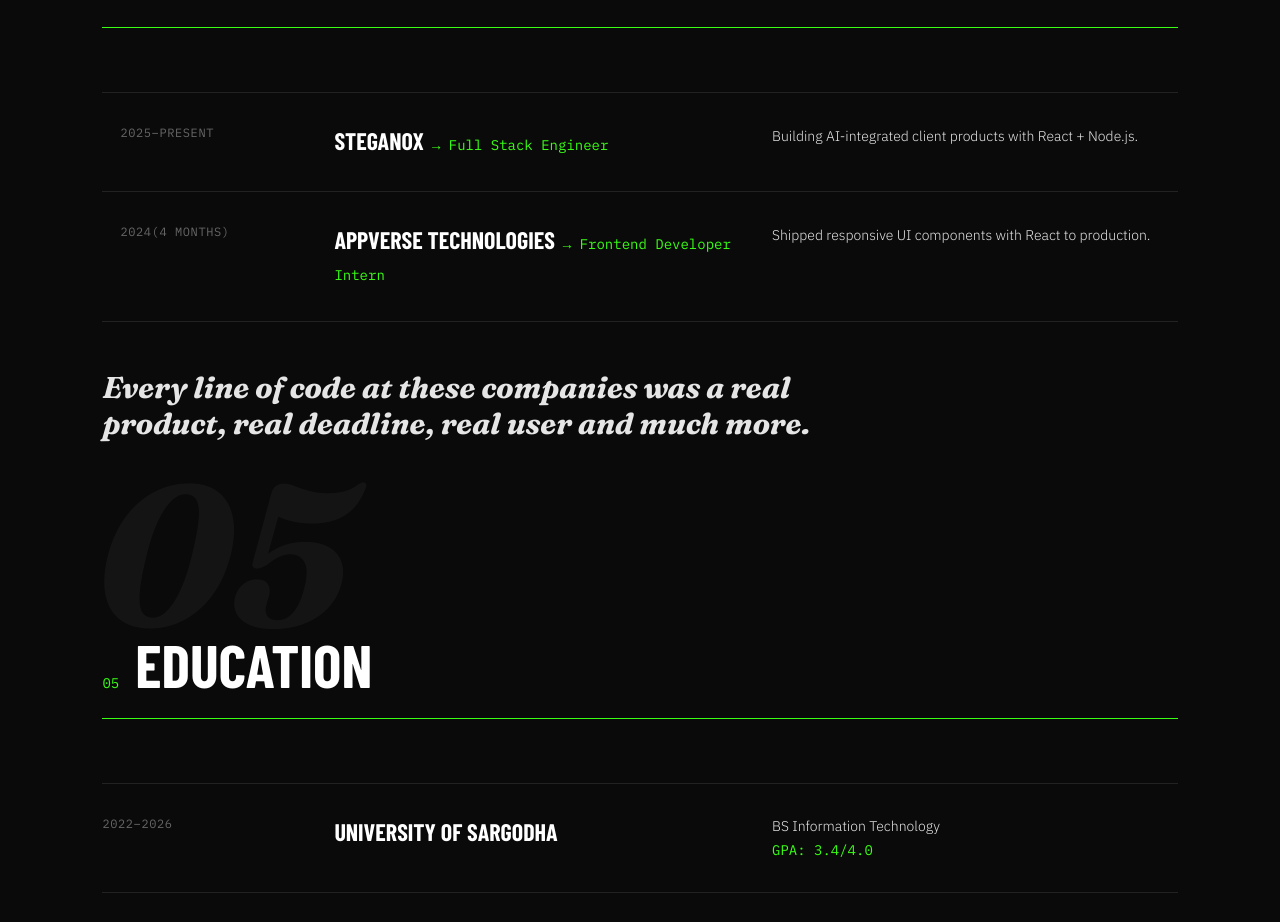
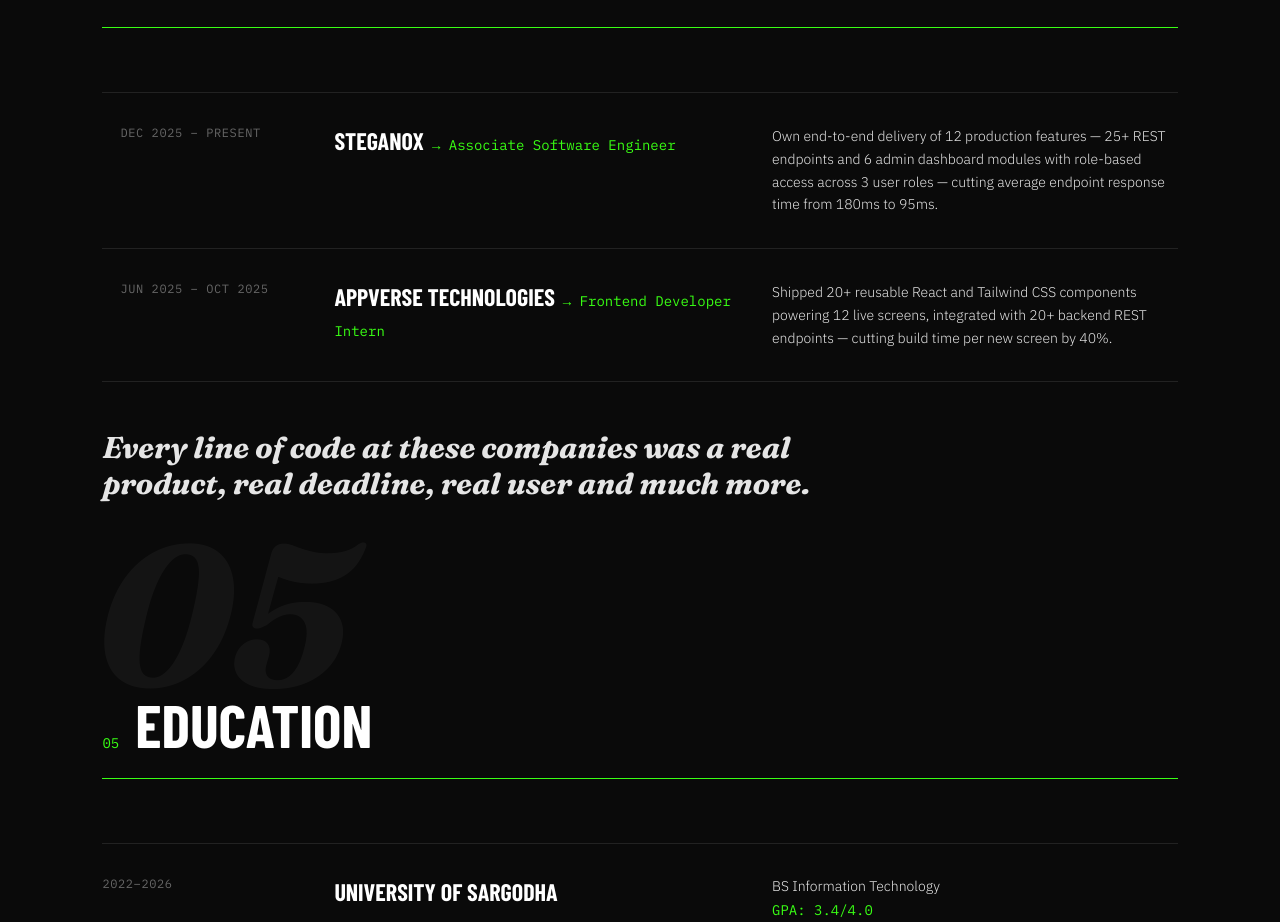
Before and after one commit to NoraizRana/dev-portfolio, a React (Vite) app: page / in a window 1280 px wide. Shown: the part 3709-4631 px from the top of the page. Built offline with nearby package versions, Linux system fonts and the light colour scheme.

Commit message:
Experience Updated

```diff
--- a/src/data/experience.ts
+++ b/src/data/experience.ts
@@ -7,16 +7,18 @@
 
 export const experience: ExperienceRow[] = [
   {
-    period: "2025–PRESENT",
+    period: "DEC 2025 – PRESENT",
     company: "Steganox",
-    role: "Full Stack Engineer",
-    achievement: "Building AI-integrated client products with React + Node.js.",
+    role: "Associate Software Engineer",
+    achievement:
+      "Own end-to-end delivery of 12 production features — 25+ REST endpoints and 6 admin dashboard modules with role-based access across 3 user roles — cutting average endpoint response time from 180ms to 95ms.",
   },
   {
-    period: "2024(4 months)",
+    period: "JUN 2025 – OCT 2025",
     company: "AppVerse Technologies",
     role: "Frontend Developer Intern",
-    achievement: "Shipped responsive UI components with React to production.",
+    achievement:
+      "Shipped 20+ reusable React and Tailwind CSS components powering 12 live screens, integrated with 20+ backend REST endpoints — cutting build time per new screen by 40%.",
   },
 ]
 
```
